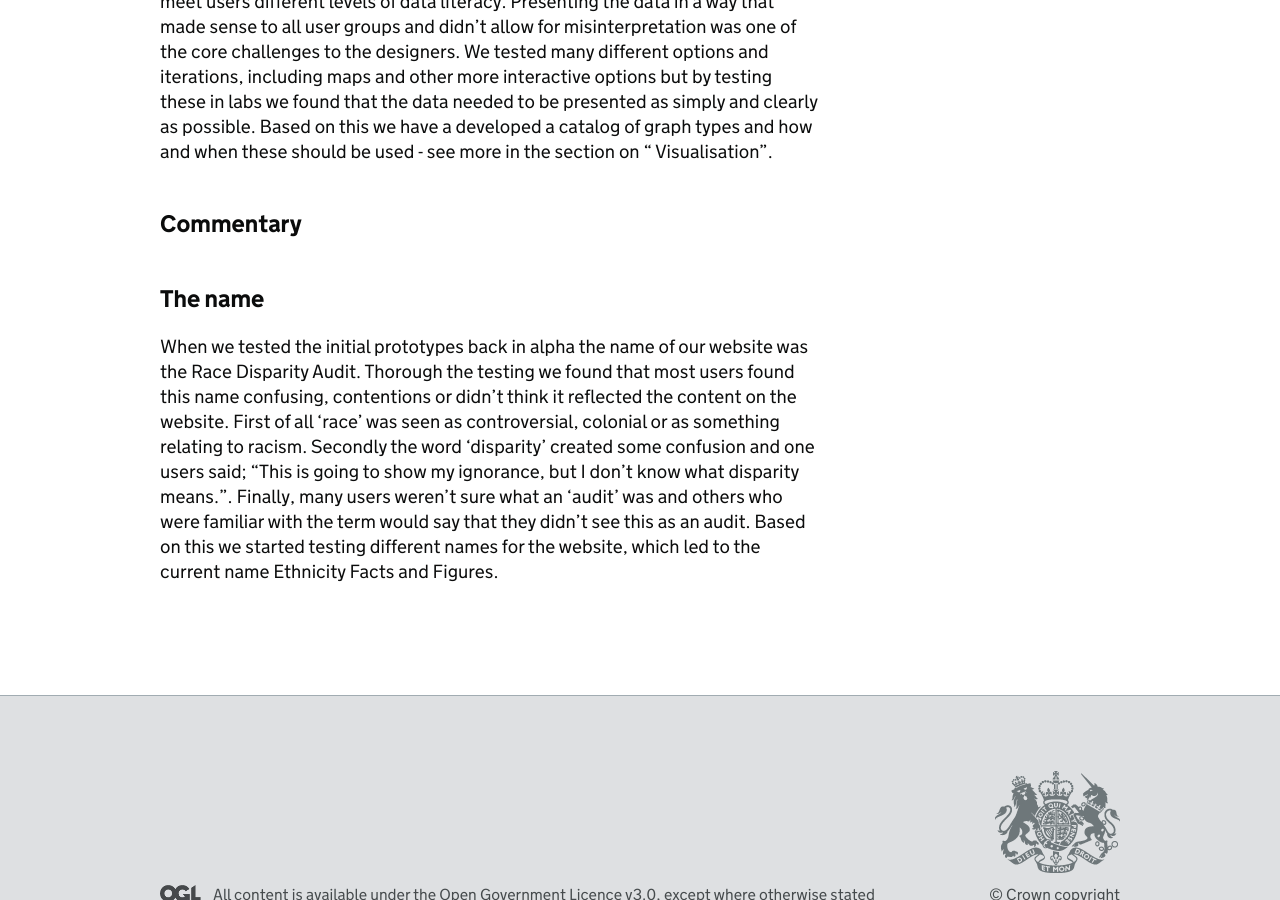
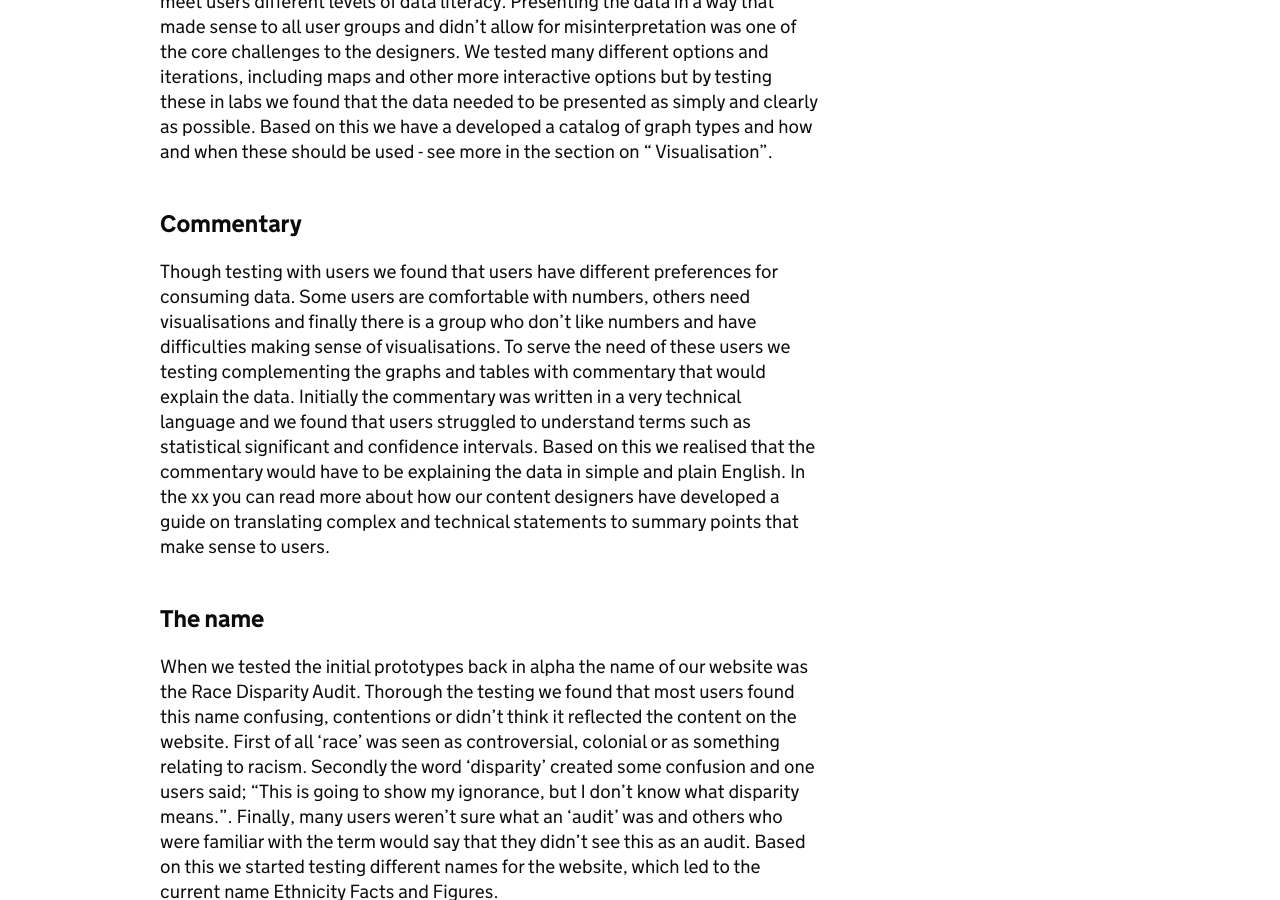
Before and after one commit to racedisparityaudit/style-guide, a Jekyll site: the page built from user-research.md, in a window 1280 px wide and 900 px high, scrolled down 3357 px. Built offline with Jekyll 4.4.1, drawn with Linux system fonts in a browser that asks for light colours.

Commit message:
Added section on commentary

```diff
--- a/user-research.md
+++ b/user-research.md
@@ -53,6 +53,8 @@ The presentation of the data in the form of graphs and tables was developed to m
 
 ## Commentary
 
+Though testing with users we found that users have different preferences for consuming data. Some users are comfortable with numbers, others need visualisations and finally there is a group who don’t like numbers and have difficulties making sense of visualisations. To serve the need of these users we testing complementing the graphs and tables with commentary that would explain the data. Initially the commentary was written in a very technical language and we found that users struggled to understand terms such as statistical significant and confidence intervals. Based on this we realised that the commentary would have to be explaining the data in simple and plain English. In the xx you can read more about how our content designers have developed a guide on translating complex and technical statements to summary points that make sense to users.
 
 ## The name
+
 When we tested the initial prototypes back in alpha the name of our website was the Race Disparity Audit. Thorough the testing we found that most users found this name confusing, contentions or didn’t think it reflected the content on the website. First of all ‘race’ was seen as controversial, colonial or as something relating to racism. Secondly the word ‘disparity’ created some confusion and one users said; “This is going to show my ignorance, but I don’t know what disparity means.”. Finally, many users weren’t sure what an ‘audit’ was and others who were familiar with the term would say that they didn’t see this as an audit. Based on this we started testing different names for the website, which led to the current name Ethnicity Facts and Figures.
```
